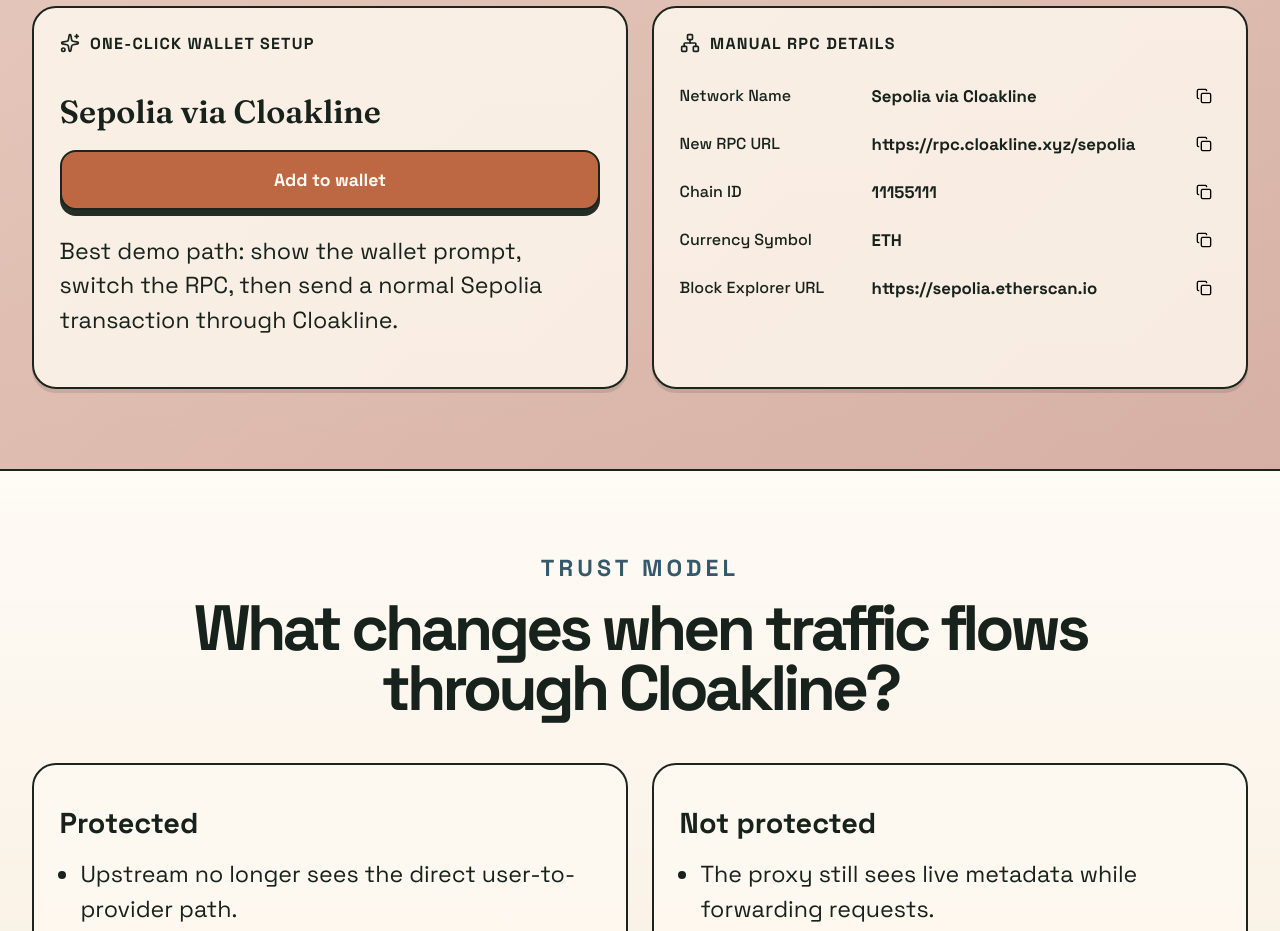
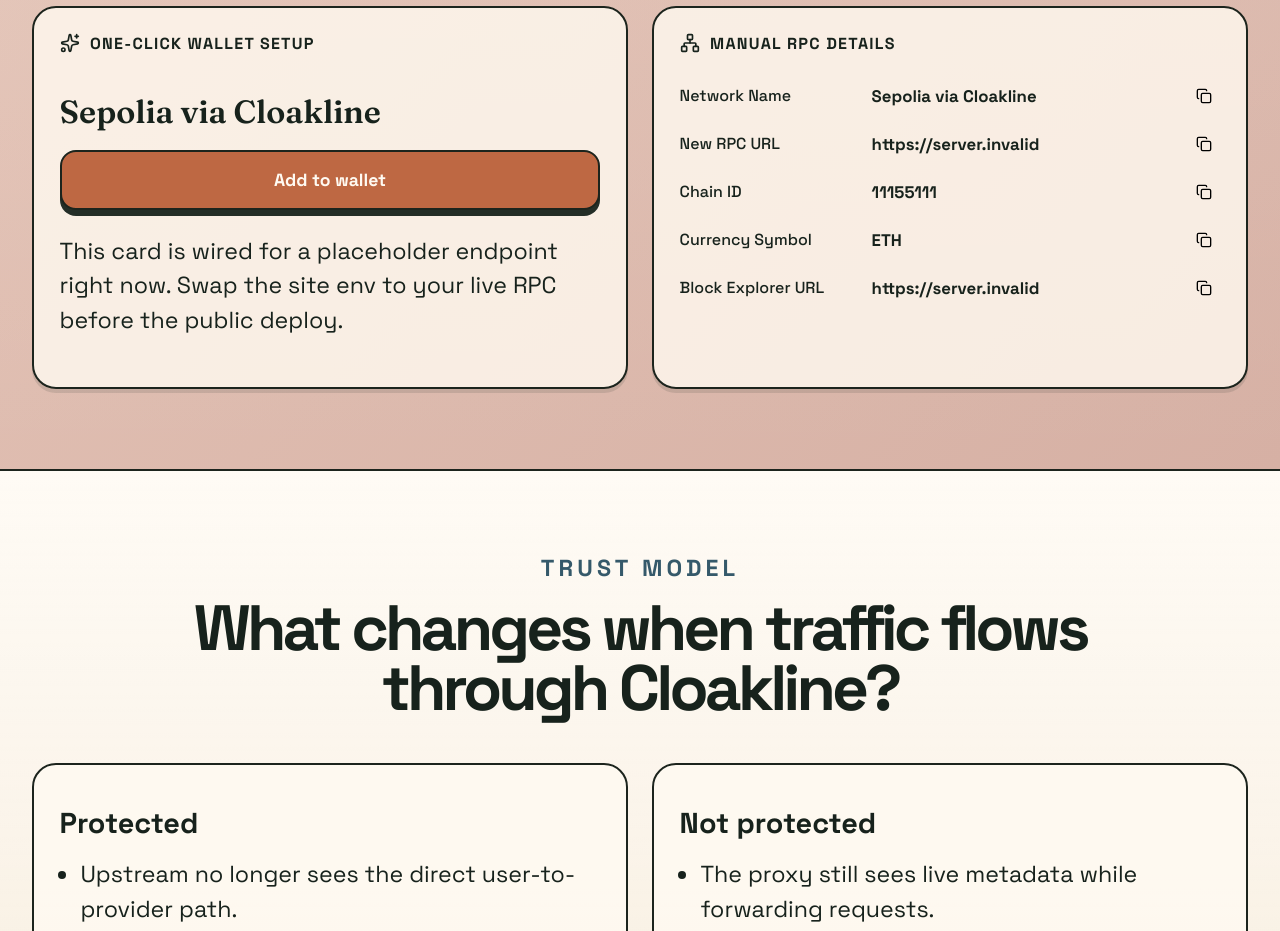
Before and after one commit to MihRazvan/pl_genesis_hackathon, a React (Vite) app in the folder site/: page / in a window 1280 px wide. Shown: the part 2200-3131 px from the top of the page. Built offline with nearby package versions, Linux system fonts and the light colour scheme; no server answers.

Commit message:
Refactor site configuration to utilize environment variables for RPC settings. Update README with new setup instructions and enhance App.tsx to read wallet/RPC values from the site configuration. Introduce siteConfig.ts for centralized configuration management.

```diff
--- a/site/src/App.tsx
+++ b/site/src/App.tsx
@@ -8,26 +8,7 @@
   Sparkles
 } from "lucide-react";
 import { useState } from "react";
-
-const rpcConfig = {
-  chainId: "0xaa36a7",
-  chainName: "Sepolia via Cloakline",
-  rpcUrls: ["https://rpc.cloakline.xyz/sepolia"],
-  nativeCurrency: {
-    name: "Sepolia Ether",
-    symbol: "ETH",
-    decimals: 18
-  },
-  blockExplorerUrls: ["https://sepolia.etherscan.io"]
-};
-
-const manualFields = [
-  { label: "Network Name", value: "Sepolia via Cloakline" },
-  { label: "New RPC URL", value: "https://rpc.cloakline.xyz/sepolia" },
-  { label: "Chain ID", value: "11155111" },
-  { label: "Currency Symbol", value: "ETH" },
-  { label: "Block Explorer URL", value: "https://sepolia.etherscan.io" }
-];
+import { manualFields, siteConfig } from "./siteConfig";
 
 const faqs = [
   {
@@ -87,7 +68,19 @@
     try {
       await ethereum.request({
         method: "wallet_addEthereumChain",
-        params: [rpcConfig]
+        params: [
+          {
+            chainId: siteConfig.rpc.chainIdHex,
+            chainName: siteConfig.rpc.chainName,
+            rpcUrls: [siteConfig.rpc.rpcUrl],
+            nativeCurrency: {
+              name: siteConfig.rpc.currencyName,
+              symbol: siteConfig.rpc.currencySymbol,
+              decimals: 18
+            },
+            blockExplorerUrls: [siteConfig.rpc.explorerUrl]
+          }
+        ]
       });
       setWalletState("Wallet request opened.");
     } catch {
@@ -218,13 +211,14 @@
                 <Sparkles size={20} />
                 <span>One-click wallet setup</span>
               </div>
-              <p className="starter-network">Sepolia via Cloakline</p>
+              <p className="starter-network">{siteConfig.rpc.chainName}</p>
               <button className="button button-primary button-wide" onClick={addToWallet}>
                 Add to wallet
               </button>
               <p className="starter-note">
-                Best demo path: show the wallet prompt, switch the RPC, then send a normal Sepolia
-                transaction through Cloakline.
+                {siteConfig.isPlaceholderRpc
+                  ? "This card is wired for a placeholder endpoint right now. Swap the site env to your live RPC before the public deploy."
+                  : "Best demo path: show the wallet prompt, switch the RPC, then send a normal transaction through Cloakline."}
               </p>
               {walletState ? <p className="status-note">{walletState}</p> : null}
             </article>
--- /dev/null
+++ b/site/src/siteConfig.ts
@@ -0,0 +1,51 @@
+function getStringEnv(name: string, fallback: string): string {
+  const value = import.meta.env[name];
+  return typeof value === "string" && value.trim() ? value.trim() : fallback;
+}
+
+function getBooleanEnv(name: string, fallback: boolean): boolean {
+  const value = import.meta.env[name];
+  if (typeof value !== "string" || value.trim() === "") {
+    return fallback;
+  }
+
+  return !["0", "false", "no", "off"].includes(value.trim().toLowerCase());
+}
+
+function getDecimalChainId(name: string, fallback: string): string {
+  const value = getStringEnv(name, fallback);
+  const parsed = Number(value);
+  return Number.isInteger(parsed) && parsed > 0 ? String(parsed) : fallback;
+}
+
+function toHexChainId(decimalChainId: string): string {
+  return `0x${Number(decimalChainId).toString(16)}`;
+}
+
+const chainId = getDecimalChainId("VITE_CHAIN_ID", "11155111");
+const chainName = getStringEnv("VITE_CHAIN_NAME", "Sepolia via Cloakline");
+const rpcUrl = getStringEnv("VITE_RPC_URL", "https://rpc.cloakline.xyz/sepolia");
+const currencyName = getStringEnv("VITE_CURRENCY_NAME", "Sepolia Ether");
+const currencySymbol = getStringEnv("VITE_CURRENCY_SYMBOL", "ETH");
+const explorerUrl = getStringEnv("VITE_BLOCK_EXPLORER_URL", "https://sepolia.etherscan.io");
+
+export const siteConfig = {
+  rpc: {
+    chainId,
+    chainIdHex: toHexChainId(chainId),
+    chainName,
+    rpcUrl,
+    currencyName,
+    currencySymbol,
+    explorerUrl
+  },
+  isPlaceholderRpc: getBooleanEnv("VITE_RPC_PLACEHOLDER", true)
+};
+
+export const manualFields = [
+  { label: "Network Name", value: chainName },
+  { label: "New RPC URL", value: rpcUrl },
+  { label: "Chain ID", value: chainId },
+  { label: "Currency Symbol", value: currencySymbol },
+  { label: "Block Explorer URL", value: explorerUrl }
+];
```
Also changed, not shown: 2 other files (tests, documents, lock files or other folders).
